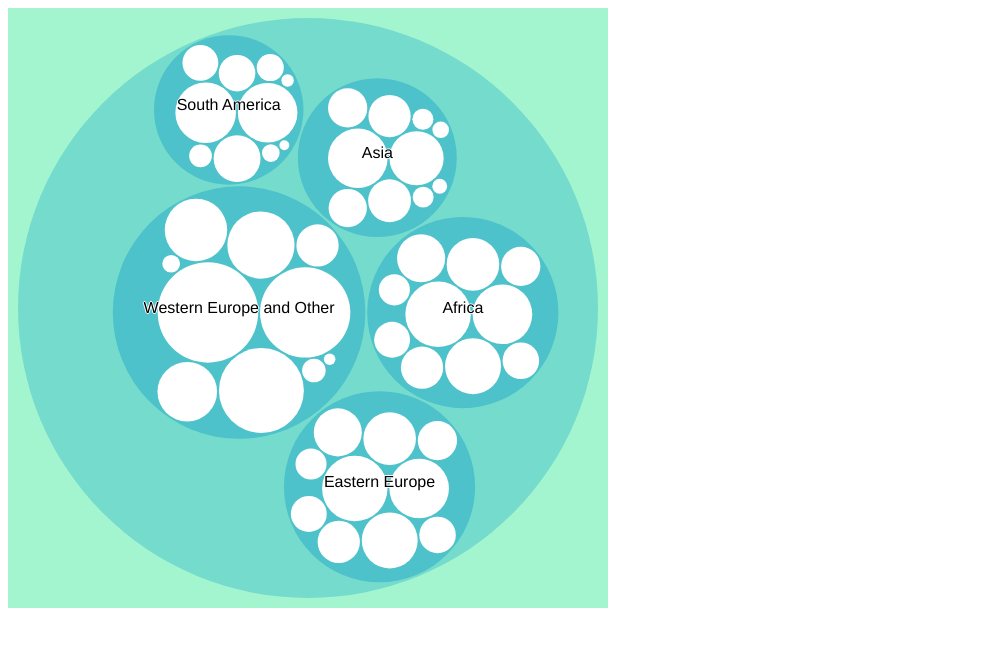
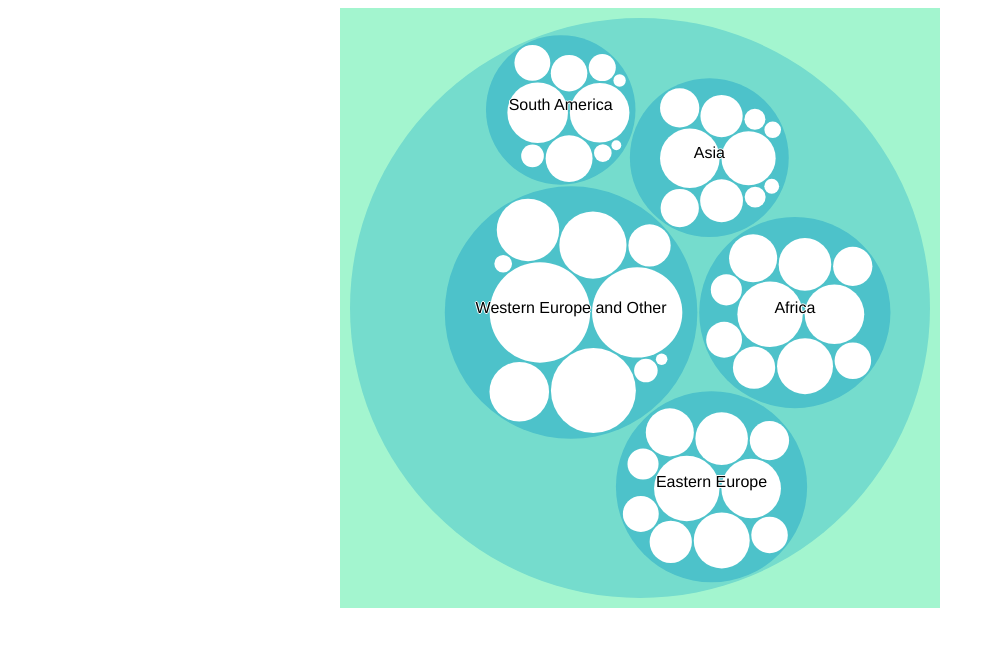
Before and after one commit to armistec/UN_CountriesNI, a plain HTML site: page index.html in a window 1280 px wide. Shown: the whole page, without its empty margins (0-995 px from the left). Drawn offline with nearby package versions, Linux system fonts and the light colour scheme.

Commit message:
Update index.html

```diff
--- a/index.html
+++ b/index.html
@@ -30,7 +30,7 @@
 #svgMain {margin-left:auto; margin-right:auto; display:block;}
 
 </style>
-<svg width="600" height="600"></svg>
+<svg id="svgMain" width="600" height="600"></svg>
 
 
 <script src="https://d3js.org/d3.v4.min.js"></script>
```
